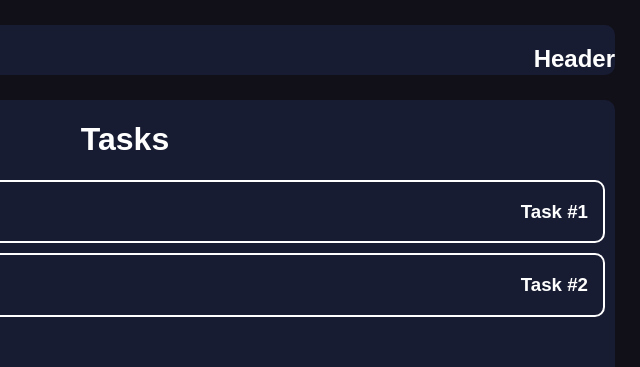
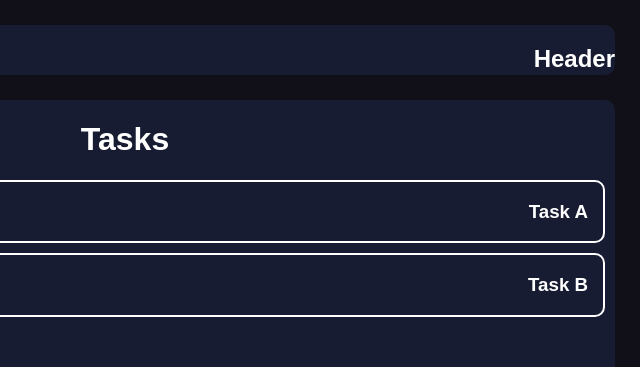
Before and after one commit to farmerbrian/to-do, a website built with webpack: page dist/index.html in a window 1280 px wide. Shown: the top 367 px of the page, 640-1280 px from the left. Built offline with nearby package versions, Linux system fonts and the light colour scheme.

Commit message:
Display Tasks from Array

```diff
--- a/src/index.js
+++ b/src/index.js
@@ -1,2 +1,19 @@
 import './style.css';
-console.log('hello');
+
+import { makeTask } from './maketask.js';
+import { updateTasks } from './maketask.js';
+import { tasks } from './maketask.js';
+
+// let tasks = [];
+const taskA = makeTask('Task A');
+taskA.add();
+
+const taskB = makeTask('Task B');
+taskB.add();
+
+taskA.description = 'This is a task I need to do.';
+
+updateTasks(tasks);
+
+// console.log(tasks);
+// console.log(taskA);
--- /dev/null
+++ b/src/maketask.js
@@ -0,0 +1,52 @@
+let tasks = [];
+
+const makeTask = (title) => {
+	const task = {};
+	task.title = title;
+	task.dueDate = '';
+	task.priority = '';
+	task.description = '';
+	task.notes = '';
+	task.complete = false;
+	console.log('hello this is inside makeTask');
+	task.add = function () {
+		tasks.push(this);
+		console.log('inside task add');
+		// console.log(tasks);
+		return tasks;
+	};
+	// task.remove = function () {
+
+	// };
+	return task;
+};
+
+const content = document.getElementById('content-container');
+
+function updateTasks(array) {
+	for (let i = 0; i < array.length; i++) {
+		let divEl = document.createElement('div');
+		divEl.classList.add('task');
+		let inputEl = document.createElement('input');
+		inputEl.type = 'checkbox';
+		inputEl.id = `checkbox-${i}`;
+		inputEl.name = 'complete';
+		inputEl.classList.add('checkbox');
+		let inputH3 = document.createElement('h3');
+		inputH3.classList.add('task-name');
+		inputH3.innerHTML = array[i].title;
+		divEl.appendChild(inputEl);
+		divEl.appendChild(inputH3);
+		content.appendChild(divEl);
+		console.log('inside in updatetasks');
+	}
+	// return content;
+}
+
+// updateTasks(tasks);
+
+// console.log(tasks);
+
+export { makeTask };
+export { updateTasks };
+export { tasks };
--- a/webpack.config.js
+++ b/webpack.config.js
@@ -1,7 +1,11 @@
 const path = require('path');
 
 module.exports = {
+	mode: 'none',
 	entry: './src/index.js',
+	optimization: {
+		minimize: false,
+	},
 	output: {
 		filename: 'main.js',
 		path: path.resolve(__dirname, 'dist'),
```
Also changed, not shown: dist/index.html, dist/main.js.
